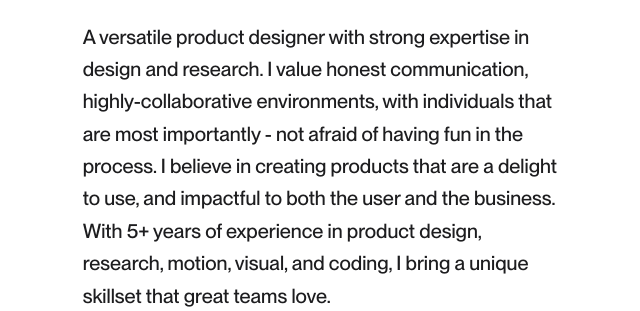
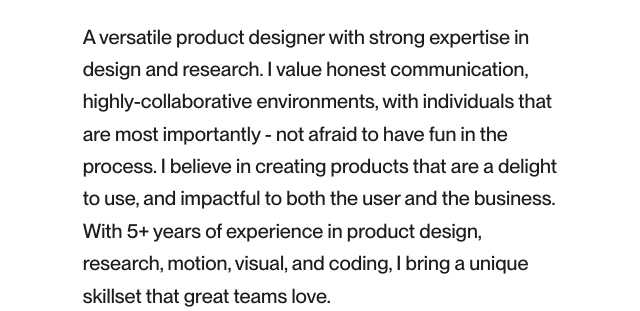
Before and after one commit to rajangra/Portfolio, a plain HTML site: page about.html in a window 1280 px wide. Shown: the part 489-800 px from the top of the page, 316-956 px from the left. Drawn offline with nearby package versions, Linux system fonts and the light colour scheme.

Commit message:
Update about.html

```diff
--- a/about.html
+++ b/about.html
@@ -137,11 +137,11 @@
               A versatile product designer with strong expertise in design and
               research. I value honest communication, highly-collaborative
               environments, with individuals that are most importantly - not
-              afraid of having fun in the process. I believe in creating
-              products that are a delight to use, and impactful to both the user
-              and the business. With 5+ years of experience in product design,
-              research, motion, visual, and coding, I bring a unique skillset
-              that great teams love.
+              afraid to have fun in the process. I believe in creating products
+              that are a delight to use, and impactful to both the user and the
+              business. With 5+ years of experience in product design, research,
+              motion, visual, and coding, I bring a unique skillset that great
+              teams love.
             </strong>
           </p>
         </div>
```
